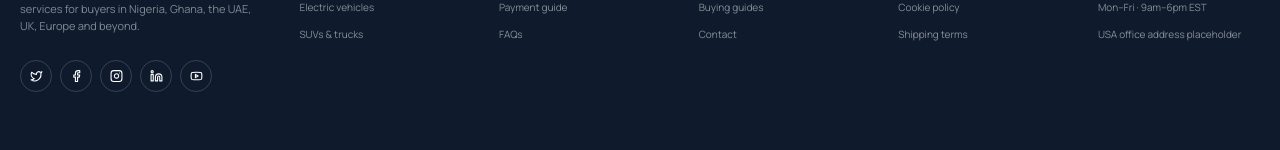
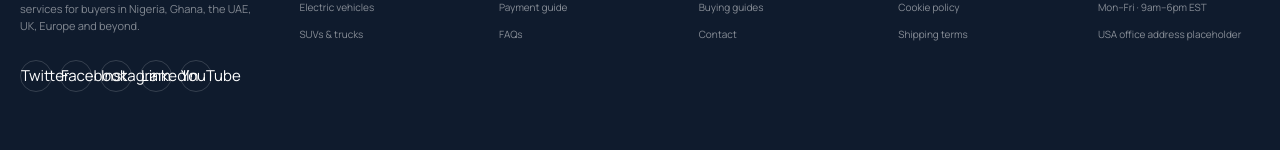
Before and after one commit to GoodnessFx/Affordable-one-stop-cars, a React (Vite) app: page / in a window 1280 px wide. Shown: the part 10257-10407 px from the top of the page. Built offline with nearby package versions, Linux system fonts and the light colour scheme; the HTML template or start-up script is replaced by a standard one.

Commit message:
Fix lucide-react imports and replace missing brand icons with text links

```diff
--- a/src/App.tsx
+++ b/src/App.tsx
@@ -3,8 +3,7 @@ import {
   ArrowLeft, ArrowRight, ArrowUp, BadgeCheck, Bot, Camera, Car, ChevronDown, CircleDollarSign,
   FileCheck2, Gauge, Gavel, Globe2, Menu, MessageCircle,
   PackageSearch, Play, ReceiptText, ScanSearch, Search, ShieldCheck, Ship, Sparkles,
-  Send, Video, X, Zap,
-  Twitter, Facebook, Instagram, Linkedin, Youtube
+  Send, Video, X, Zap
 } from "lucide-react";
 import { FormEvent, ReactNode, useEffect, useMemo, useRef, useState } from "react";
 import { benefits, brands, cars, categories, countryOptions, faqs, guides, heroSlides, ports, reviews, steps } from "./data";
@@ -213,11 +212,11 @@ function Footer() {
     ["Legal", "Privacy policy", "Terms of service", "Cookie policy", "Shipping terms"],
   ];
   return <footer id="contact"><div className="shell footer-main"><div className="footer-brand"><a className="wordmark light" href="#home"><span>AOSS</span><strong>Affordable<br />One Stop Shop</strong></a><p>Premium US auction access and vehicle export services for buyers in Nigeria, Ghana, the UAE, UK, Europe and beyond.</p><div className="socials">
-  <a href="https://twitter.com/yourprofile" aria-label="Twitter"><Twitter /></a>
-  <a href="https://facebook.com/yourpage" aria-label="Facebook"><Facebook /></a>
-  <a href="https://instagram.com/yourprofile" aria-label="Instagram"><Instagram /></a>
-  <a href="https://linkedin.com/company/yourcompany" aria-label="LinkedIn"><Linkedin /></a>
-  <a href="https://youtube.com/channel/yourchannel" aria-label="YouTube"><Youtube /></a>
+  <a href="https://twitter.com/yourprofile" aria-label="Twitter">Twitter</a>
+  <a href="https://facebook.com/yourpage" aria-label="Facebook">Facebook</a>
+  <a href="https://instagram.com/yourprofile" aria-label="Instagram">Instagram</a>
+  <a href="https://linkedin.com/company/yourcompany" aria-label="LinkedIn">LinkedIn</a>
+  <a href="https://youtube.com/channel/yourchannel" aria-label="YouTube">YouTube</a>
 </div></div>{groups.map(([heading, ...links]) => <div className="footer-col" key={heading}><strong>{heading}</strong>{links.map((link) => <a href="#" key={link}>{link}</a>)}</div>)}<div className="footer-col contact-col"><strong>Contact</strong><a href="tel:+10000000000">+1 (000) 000-0000</a><a href="mailto:hello@affordableonestopshop.com">hello@affordableonestopshop.com</a><span>Mon–Fri · 9am–6pm EST</span><span>USA office address placeholder</span></div></div><div className="shell footer-bottom"><span>© {new Date().getFullYear()} Affordable One Stop Shop. All rights reserved.</span><span>Licensed vehicle exporter · United States</span></div></footer>;
 }
 
```
